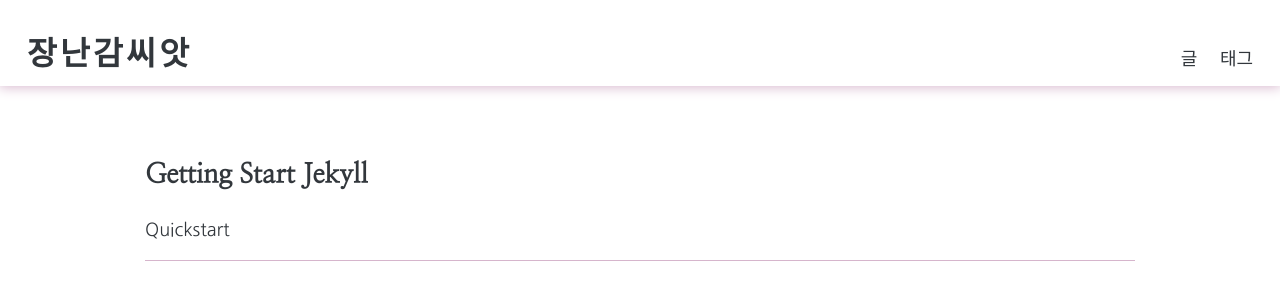
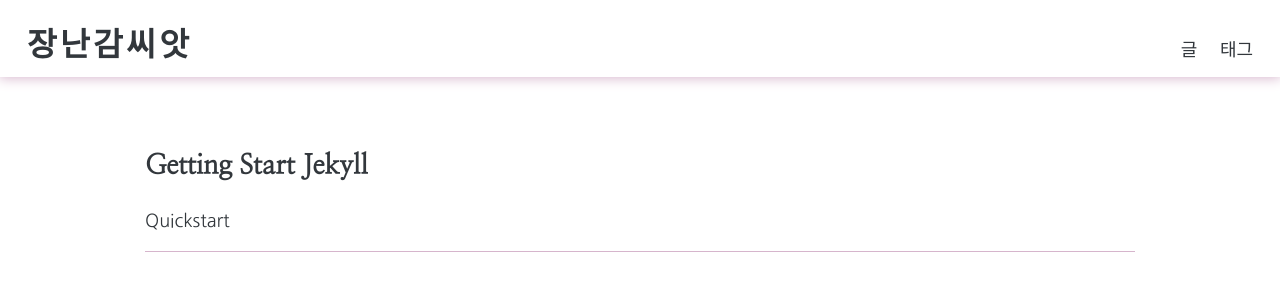
Before and after one commit to toyseed/toyseed.github.io, a Jekyll site: the page built from index.html, in a window 1280 px wide. Shown: the top 300 px of the page. Built offline with Jekyll 4.4.1, drawn with Linux system fonts in a browser that asks for light colours.

```diff
--- a/_sass/structure/header.scss
+++ b/_sass/structure/header.scss
@@ -18,7 +18,7 @@
   display: flex;
   justify-content: space-between;
   align-items: baseline;
-  padding: 1.5em 1.5em 0.6em;
+  padding: 1em 1.5em 0.6em;
 }
 
 .header__logo {
--- a/gulpfile.js
+++ b/gulpfile.js
@@ -27,8 +27,10 @@ gulp.task('browserSync', function(done) {
    done();
 });
 
+const watchTarget = ["**/*.+(html|scss)", "!_site/**/*", "!node_modules/**/*"];
+
 gulp.task('watch', function() {
-   gulp.watch(['_source/**/*.*'], gulp.series('jekyll-build', 'browserSync-reload'));
+   gulp.watch(watchTarget, gulp.series('jekyll-build', 'browserSync-reload'));
 });
 
 gulp.task('serve', gulp.series('jekyll-build', 'browserSync'));
```
